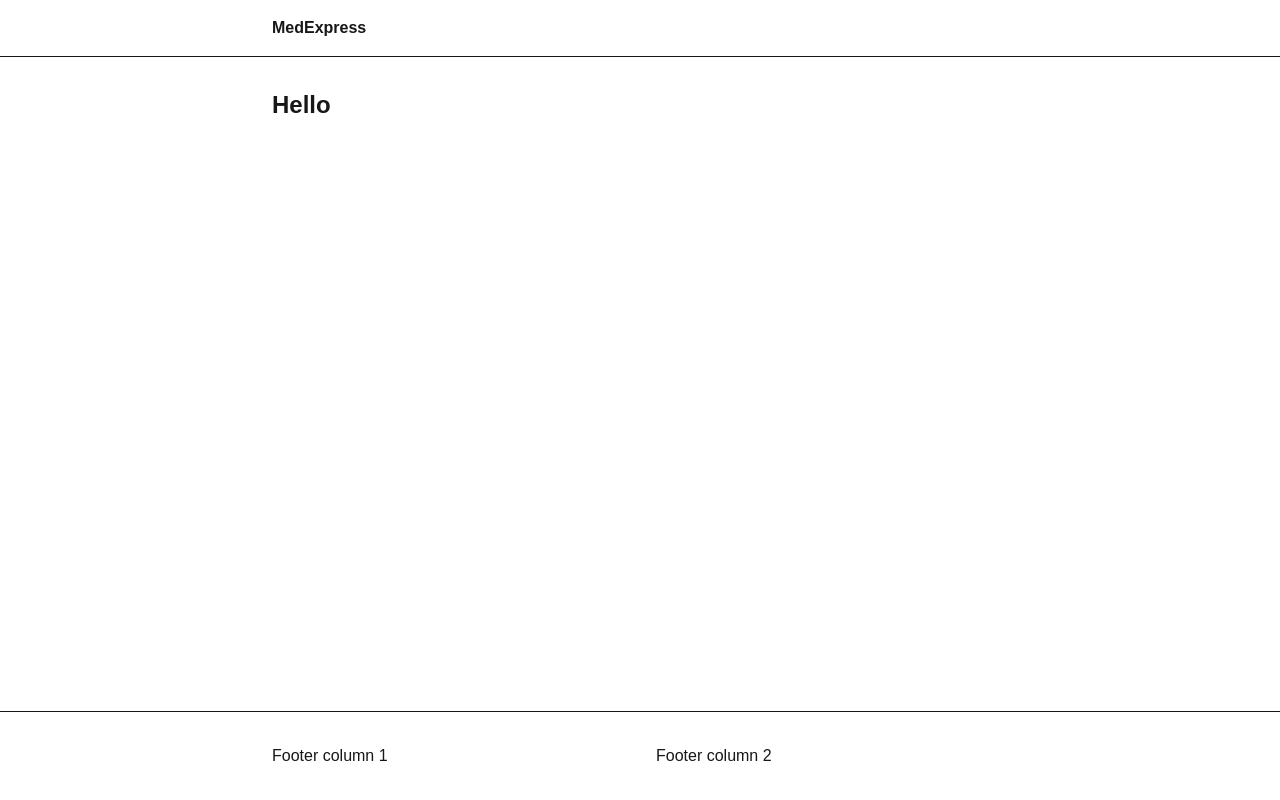
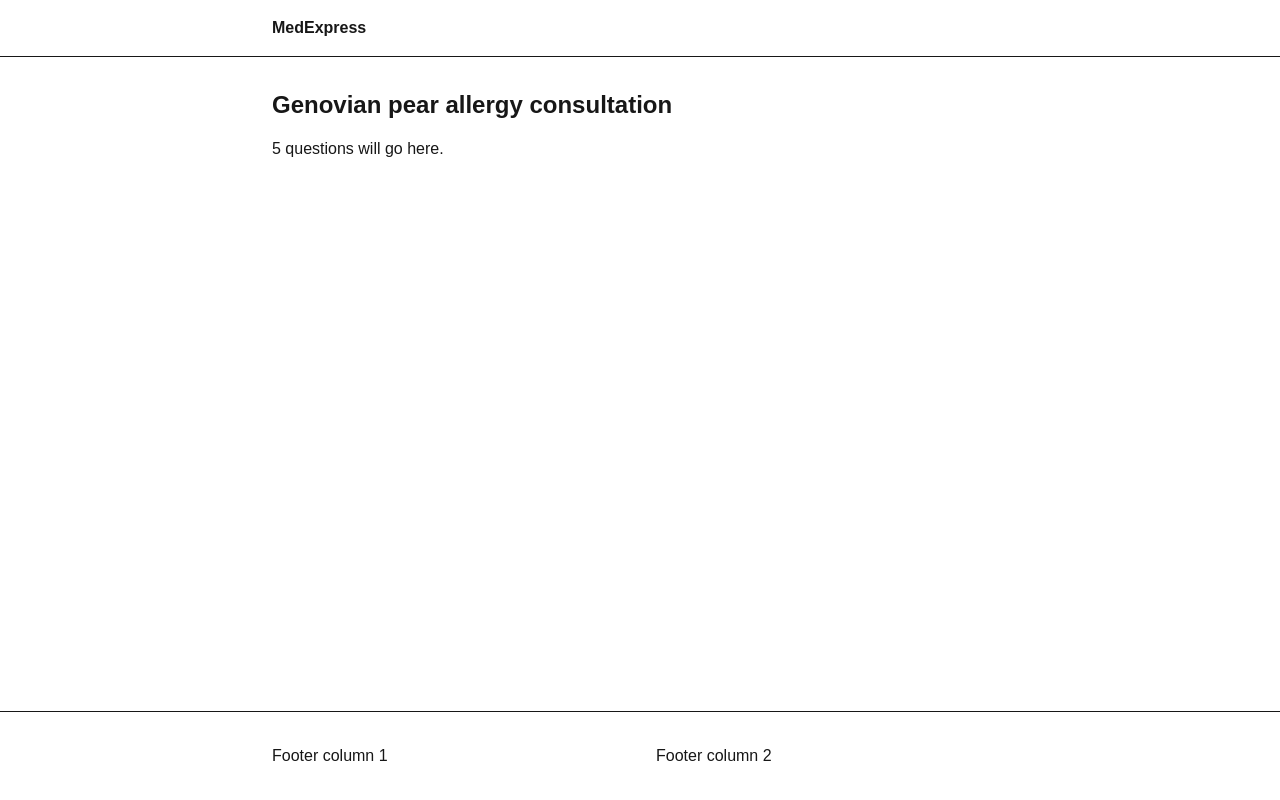
Before and after one commit to AmirSohi90/heliosx-test, a Next.js app: page /consultation/genovian-pear-allergy in a window 1280 px wide. Built offline with nearby package versions, Linux system fonts and the light colour scheme.

Commit message:
add consultation route with static params and metadata

```diff
--- a/src/app/consultation/[condition]/page.tsx
+++ b/src/app/consultation/[condition]/page.tsx
@@ -1,7 +1,45 @@
-export default async function ConsultationPage() {
+import type { Metadata } from "next";
+import { notFound } from "next/navigation";
+import { getConsultation, getConsultationSlugs } from "@/lib/cms";
+
+export const dynamicParams = false;
+
+export async function generateStaticParams() {
+  const slugs = await getConsultationSlugs();
+  return slugs.map((condition) => ({ condition }));
+}
+
+export async function generateMetadata({
+  params,
+}: {
+  params: Promise<{ condition: string }>;
+}): Promise<Metadata> {
+  const { condition } = await params;
+  const consultation = await getConsultation(condition);
+  return {
+    title: consultation
+      ? `${consultation.conditionName} consultation`
+      : "Consultation not found",
+  };
+}
+
+export default async function ConsultationPage({
+  params,
+}: {
+  params: Promise<{ condition: string }>;
+}) {
+  const { condition } = await params;
+  const consultation = await getConsultation(condition);
+  if (!consultation) notFound();
+
   return (
     <>
-      <h1 className="text-2xl font-bold">Hello</h1>
+      <h1 className="text-2xl font-bold">
+        {consultation.conditionName} consultation
+      </h1>
+      <p className="mt-4">
+        {consultation.questions.length} questions will go here.
+      </p>
     </>
   );
 }
```
